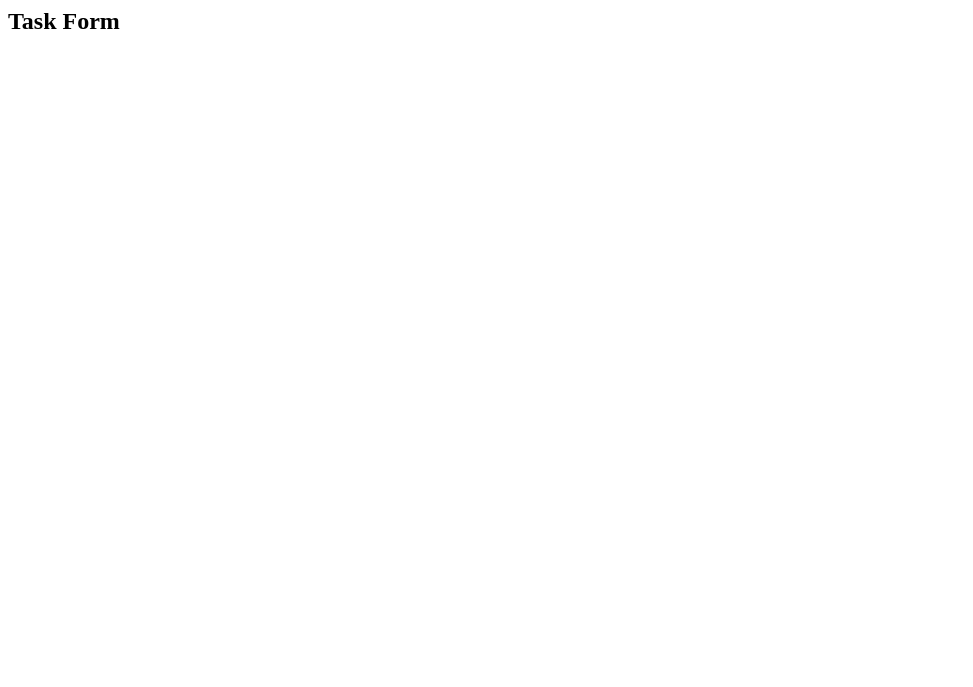
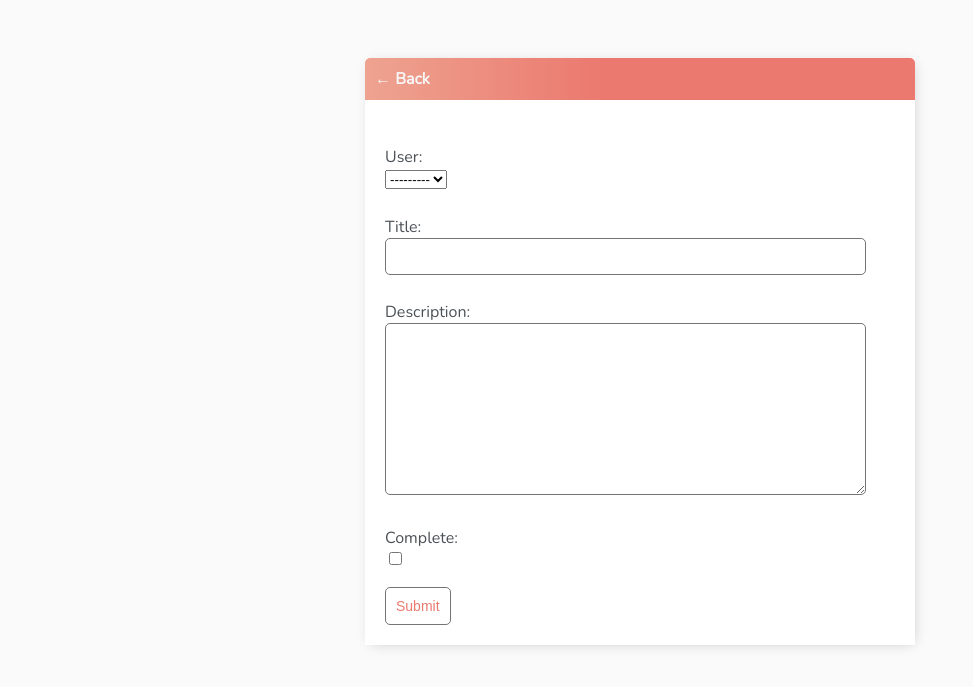
Before and after one commit to bereket-7/Django_todo_list, a Django app: page /task-create/ in a window 1280 px wide. Before the commit the part shown is almost empty. Shown: the top 687 px of the page, without its empty margins (0-973 px from the left). Run offline with Django 5.2, Linux system fonts and the light colour scheme; data comes from the database, SQL or seed files in the repository.

Commit message:
task form html

```diff
--- a/base/templates/base/task_form.html
+++ b/base/templates/base/task_form.html
@@ -1 +1,18 @@
-<h2>Task Form</h2>
+{% extends 'base/main.html' %}
+{% block content %}
+
+<div class="header-bar">
+    <a href="{% url 'tasks' %}">&#8592; Back</a>
+</div>
+
+
+<div class="card-body">
+    <form method="POST" action="">
+        {% csrf_token %}
+        {{form.as_p}}
+        <input class="button" type="submit" value="Submit">
+    </form>
+</div>
+
+
+{% endblock content %}
```
